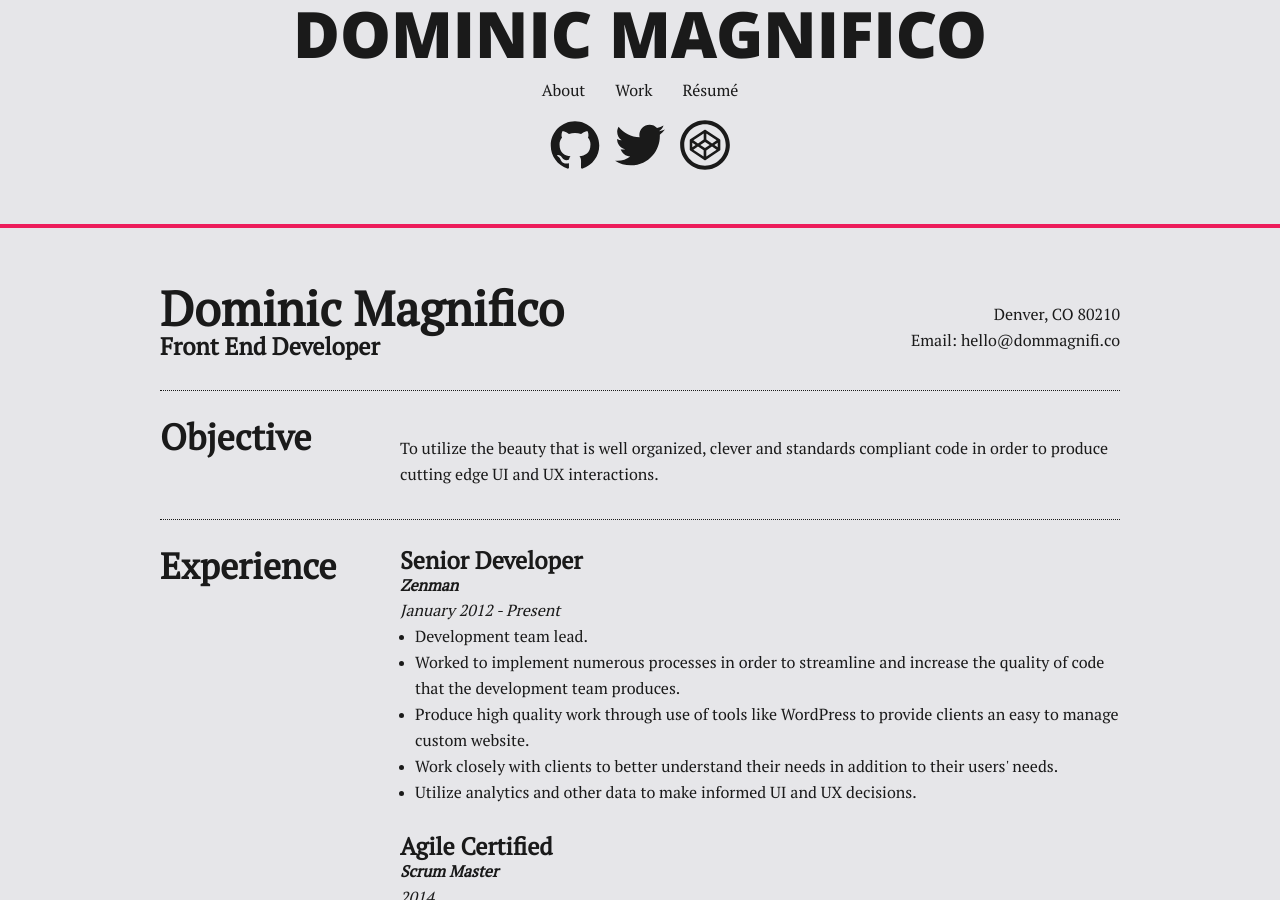
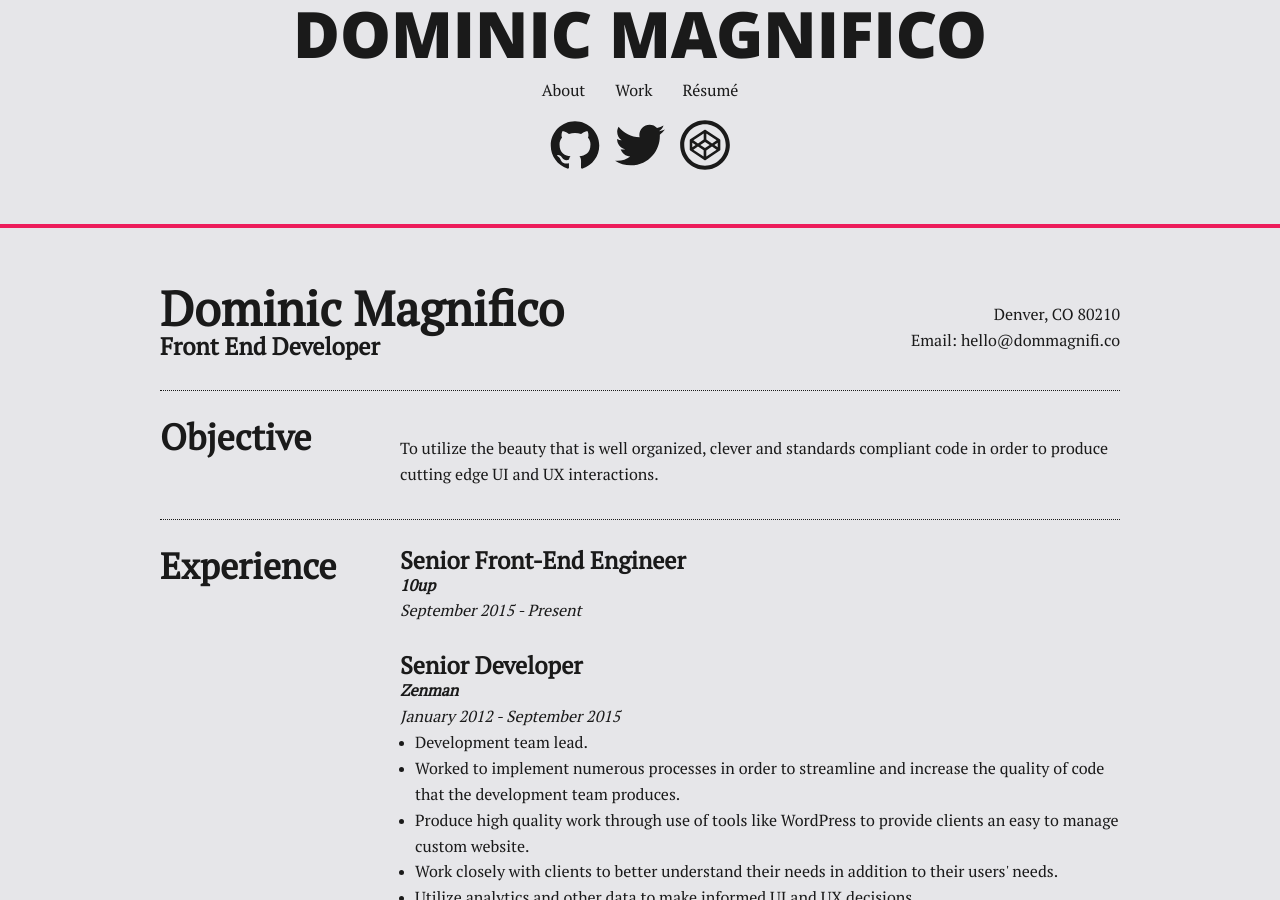
Before and after one commit to magnificode/DomBlog, a Jekyll site: the page built from resume.html, in a window 1280 px wide and 900 px high. Built offline with Jekyll 4.4.1, drawn with Linux system fonts in a browser that asks for light colours; nearby versions of some CDN libraries.

Commit message:
Add 10up to resume.

```diff
--- a/resume.html
+++ b/resume.html
@@ -29,9 +29,16 @@ layout: default
             <div class="resume__description">
                 <div class="resume__job">
                     <div class="resume__job-title">
+                        <h3>Senior Front-End Engineer</h3>
+                        <p><strong><em>10up</em></strong></p>
+                        <p><em>September 2015 - Present</em></p>
+                    </div>
+                </div>
+                <div class="resume__job">
+                    <div class="resume__job-title">
                         <h3>Senior Developer</h3>
                         <p><strong><em>Zenman</em></strong></p>
-                        <p><em>January 2012 - Present</em></p>
+                        <p><em>January 2012 - September 2015</em></p>
                     </div>
                     <ul>
                         <li>Development team lead.</li>
```
Also changed, not shown: 2 other files.
